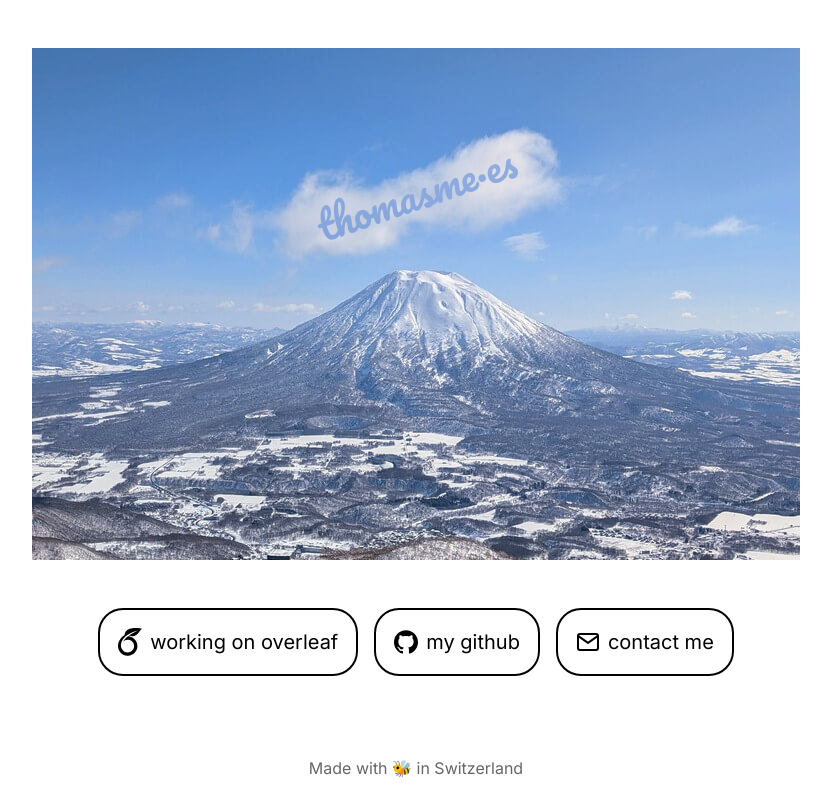
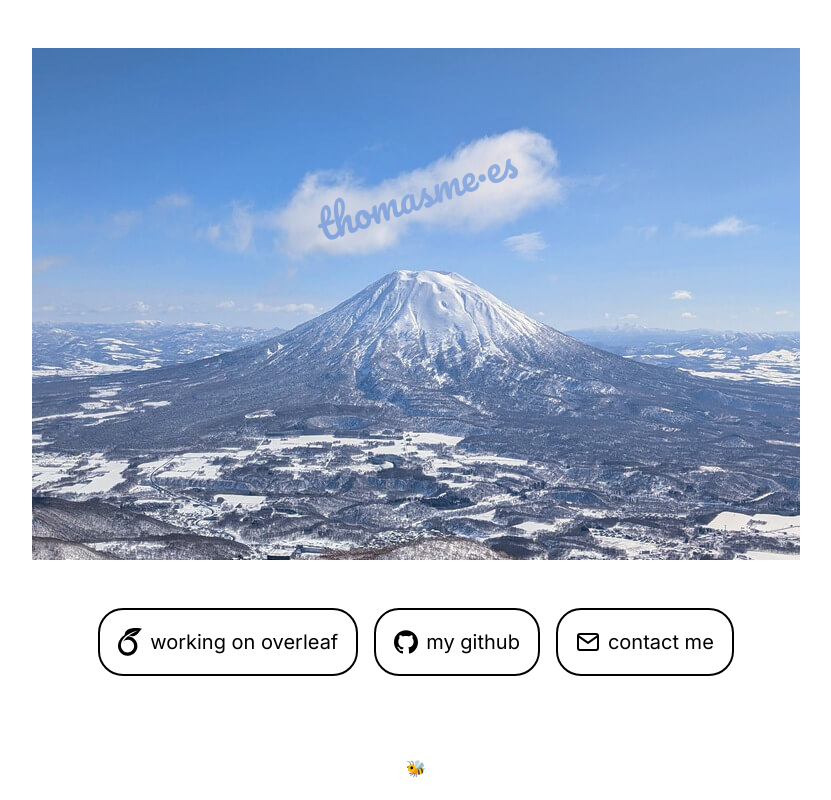
Before and after one commit to thomas-/thomas-.github.io, a plain HTML site: page index.html in a window 1280 px wide. Shown: the whole page, without its empty margins (224-1055 px from the left). Drawn offline with Linux system fonts and the light colour scheme.

Commit message:
Update footer

```diff
--- a/index.html
+++ b/index.html
@@ -47,7 +47,7 @@
     </a>
   </nav>
   <footer>
-    <p>Made with 🐝 in Switzerland</p>
+    <p>🐝</p>
   </footer>
 </body>
 
```
